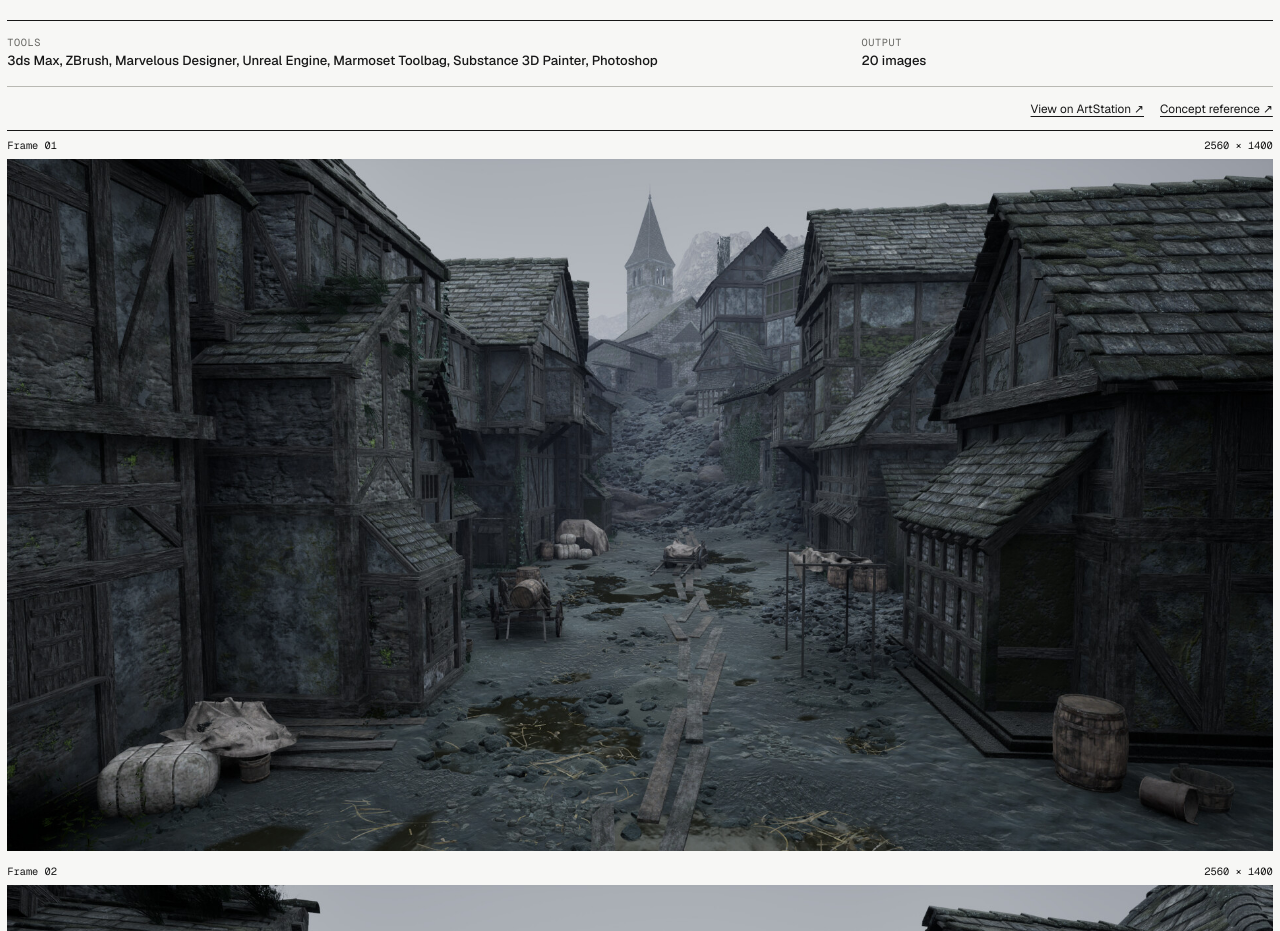
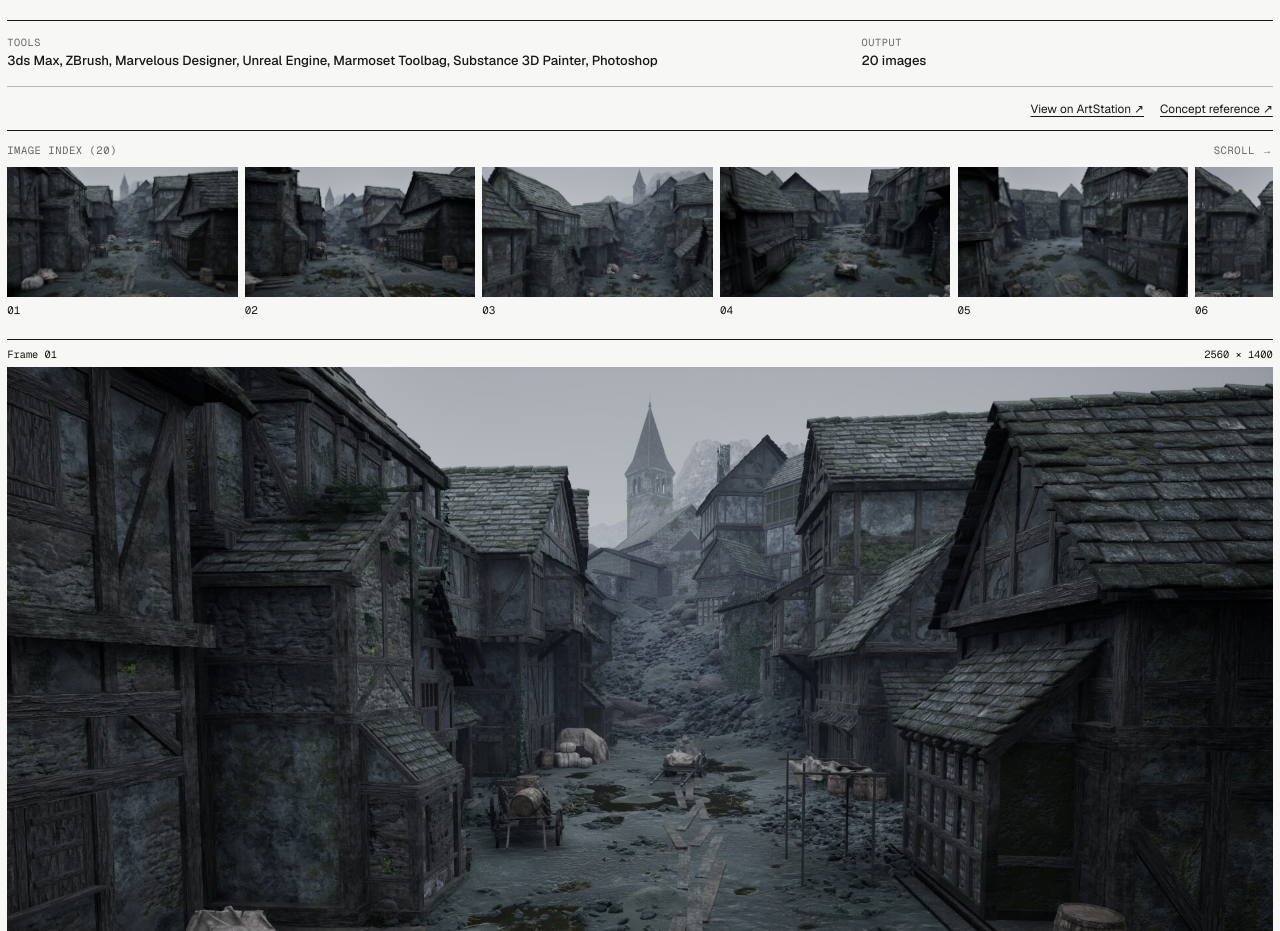
Before and after one commit to rohyunsang/kimminjeong-portfolio, a Next.js app: page /work/forgotten-breath in a window 1280 px wide. Shown: the part 1140-2071 px from the top of the page. Built offline with nearby package versions, Linux system fonts and the light colour scheme.

Commit message:
Add scrollable project image index

```diff
--- a/src/app/globals.css
+++ b/src/app/globals.css
@@ -341,6 +341,78 @@ a {
   background: #050505;
 }
 
+.project-image-index {
+  padding: 0.75rem 0 0.65rem;
+  border-bottom: 1px solid var(--line-strong);
+}
+
+.project-image-index-heading {
+  display: flex;
+  justify-content: space-between;
+  padding-bottom: 0.5rem;
+  color: var(--muted);
+  font-family: var(--font-geist-mono), monospace;
+  font-size: 0.66rem;
+  letter-spacing: 0.05em;
+  text-transform: uppercase;
+}
+
+.project-image-index ol {
+  display: flex;
+  gap: 0.45rem;
+  overflow-x: auto;
+  padding-bottom: 0.65rem;
+  overscroll-behavior-inline: contain;
+  scroll-snap-type: inline mandatory;
+  scrollbar-color: var(--foreground) var(--line);
+  scrollbar-width: thin;
+}
+
+.project-image-index ol::-webkit-scrollbar {
+  height: 0.35rem;
+}
+
+.project-image-index ol::-webkit-scrollbar-track {
+  background: var(--line);
+}
+
+.project-image-index ol::-webkit-scrollbar-thumb {
+  background: var(--foreground);
+}
+
+.project-image-index li {
+  flex: 0 0 clamp(10rem, 18vw, 20rem);
+  min-width: 0;
+  scroll-snap-align: start;
+}
+
+.project-image-index a {
+  display: block;
+}
+
+.project-image-index a:focus-visible {
+  outline: 2px solid var(--foreground);
+  outline-offset: 2px;
+}
+
+.project-image-index-thumb {
+  position: relative;
+  aspect-ratio: 16 / 9;
+  overflow: hidden;
+  background: #050505;
+}
+
+.project-image-index a > span {
+  display: block;
+  padding-top: 0.32rem;
+  font-family: var(--font-geist-mono), monospace;
+  font-size: 0.68rem;
+}
+
+.project-image-index a:hover .project-image-index-thumb {
+  opacity: 0.82;
+}
+
 .project-gallery {
   padding-bottom: 0.4rem;
   border-bottom: 1px solid var(--line-strong);
@@ -348,6 +420,7 @@ a {
 
 .project-gallery li {
   min-width: 0;
+  scroll-margin-top: 2.75rem;
 }
 
 .project-gallery li + li {
--- a/src/app/work/[slug]/page.tsx
+++ b/src/app/work/[slug]/page.tsx
@@ -129,11 +129,40 @@ export default async function WorkPage({ params }: PageProps<"/work/[slug]">) {
           </div>
         </section>
 
+        <nav className="project-image-index" aria-label="Jump to project image">
+          <div className="project-image-index-heading">
+            <span>Image index ({pad(work.images.length)})</span>
+            <span>Scroll →</span>
+          </div>
+          <ol>
+            {work.images.map((image, imageIndex) => (
+              <li key={image.src}>
+                <a
+                  href={`#frame-${pad(imageIndex + 1)}`}
+                  aria-label={`Jump to frame ${pad(imageIndex + 1)}`}
+                >
+                  <div className="project-image-index-thumb">
+                    <Image
+                      src={image.src}
+                      alt=""
+                      fill
+                      sizes="(min-width: 900px) 18vw, 55vw"
+                      className="object-cover"
+                      unoptimized={image.src.endsWith(".gif")}
+                    />
+                  </div>
+                  <span>{pad(imageIndex + 1)}</span>
+                </a>
+              </li>
+            ))}
+          </ol>
+        </nav>
+
         <ol className="project-gallery">
           {work.images.map((image, imageIndex) => {
             const isGif = image.src.endsWith(".gif");
             return (
-              <li key={image.src}>
+              <li key={image.src} id={`frame-${pad(imageIndex + 1)}`}>
                 <div className="project-gallery-label">
                   <span>Frame {pad(imageIndex + 1)}</span>
                   <span>{image.w} × {image.h}</span>
```
